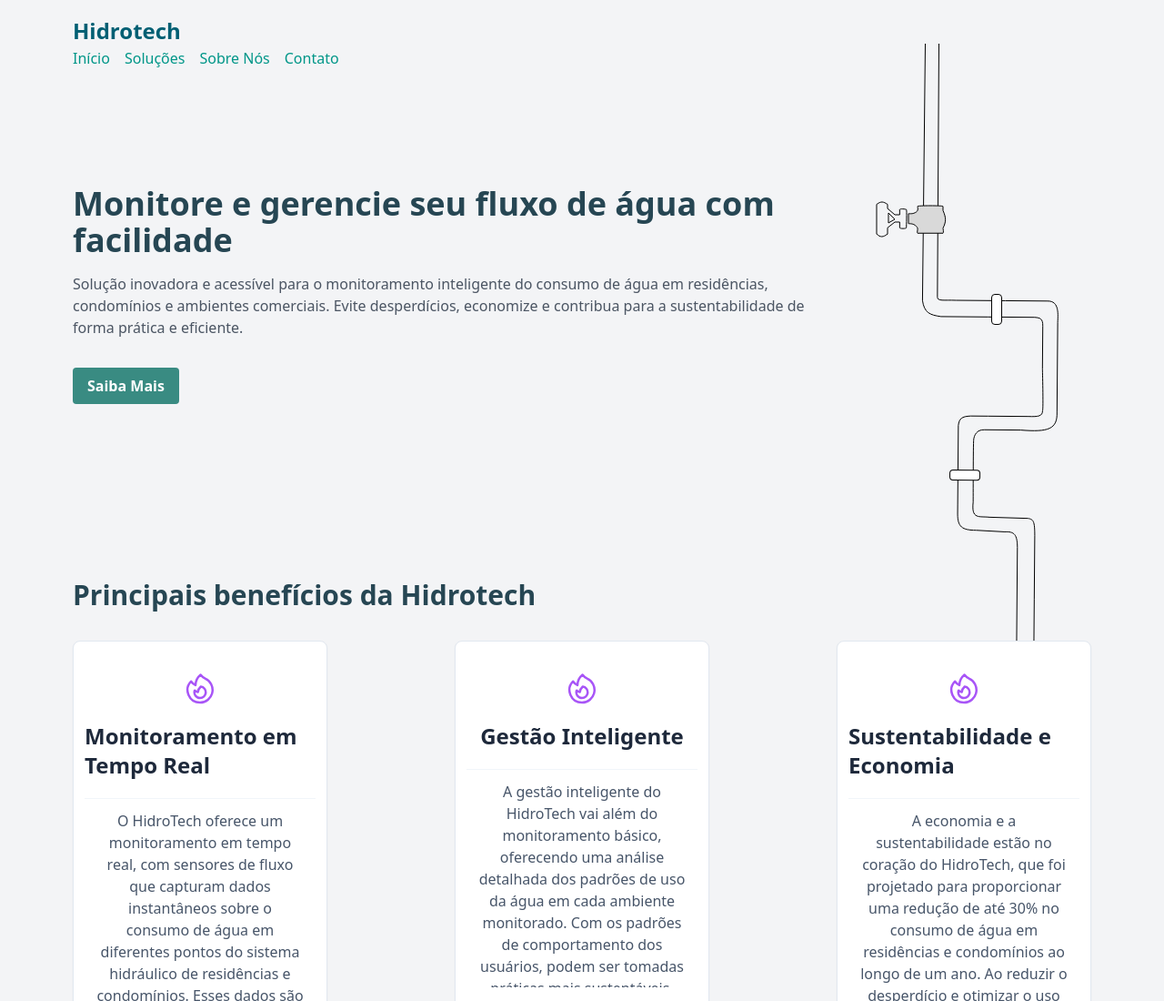
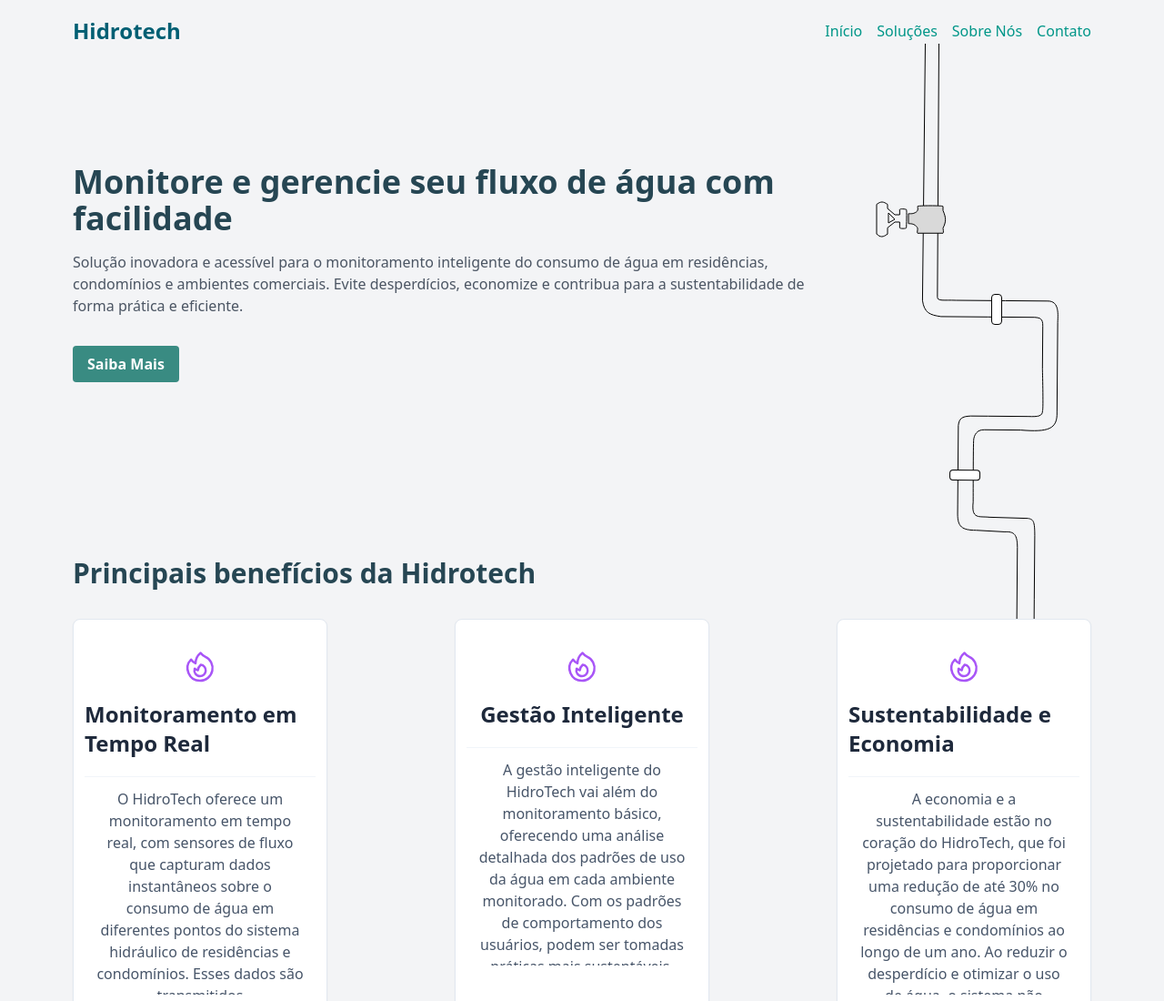
Before and after one commit to lucasfernandesdeveloper/Hidrotech-apresentacao, a website: page index.html in a window 1280 px wide. Shown: the top 1100 px of the page at 91% size. Drawn offline with Linux system fonts and the light colour scheme.

Commit message:
Update index.html

```diff
--- a/index.html
+++ b/index.html
@@ -22,16 +22,16 @@
 
         <style>
 
-        /* Cabeçalho */
+  /* Cabeçalho */
         header {
             padding: 1rem 0;
             display: flex;
+            align-items: center;
             justify-content: space-between;
-            align-items: center;
         }
 
         /* Estilo da logo */
-        nav a.logo {
+        .logo {
             font-weight: bold;
             font-size: 1.5rem;
             color: #005f73; /* Azul */
@@ -46,6 +46,7 @@
             cursor: pointer;
             background: none;
             border: none;
+            margin-left: 1rem;
         }
 
         /* Menu de navegação */
@@ -55,6 +56,7 @@
             list-style: none;
             padding: 0;
             margin: 0;
+            align-items: center;
         }
 
         #nav-menu a {
@@ -93,12 +95,11 @@
 
 <body class="px-8 md:px-20 w-full max-w-8xl mx-auto h-max bg-gray-100">
 
-   <header>
-        <nav>
-            <!-- Logo à esquerda -->
-            <a href="#" class="logo">Hidrotech</a>
-            <!-- Ícone do menu hamburger para dispositivos móveis -->
-            <button id="menu-toggle">☰</button>
+    <header>
+        <!-- Logo à esquerda -->
+        <a href="#" class="logo">Hidrotech</a>
+        <!-- Botão de menu hamburger e links de navegação à direita -->
+        <div style="display: flex; align-items: center;">
             <!-- Menu de navegação -->
             <ul id="nav-menu">
                 <li><a href="#">Início</a></li>
@@ -106,7 +107,9 @@
                 <li><a href="#">Sobre Nós</a></li>
                 <li><a href="#secao_contato">Contato</a></li>
             </ul>
-        </nav>
+            <!-- Ícone do menu hamburger para dispositivos móveis -->
+            <button id="menu-toggle">☰</button>
+        </div>
     </header>
 
     <script>
```
